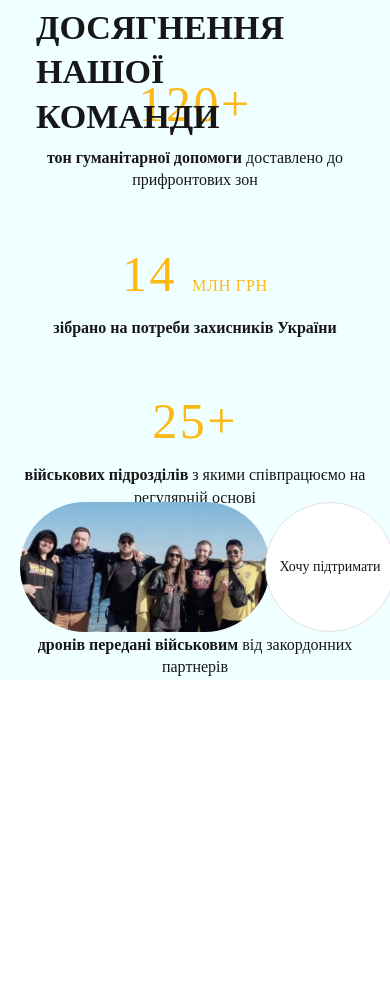
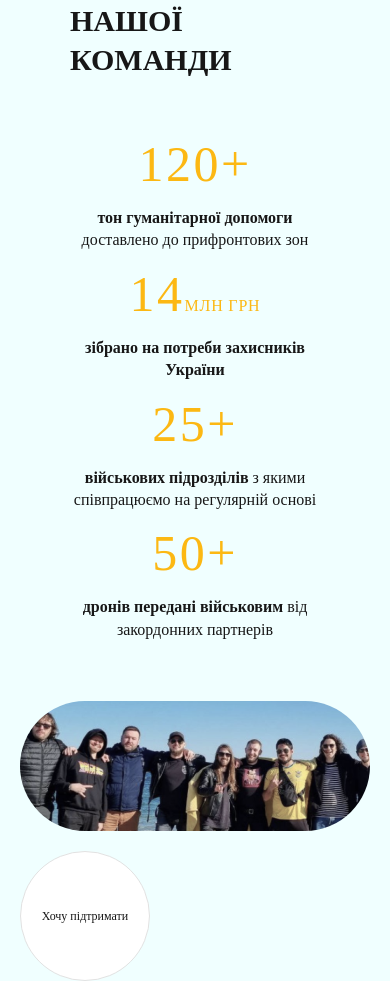
Before and after one commit to AntonVak/dlya-heroiv-site, a React (Create React App) app: page / in a window 390 px wide. Shown: the part 1267-2248 px from the top of the page. Before the commit the page ends 2053 px from the top, so only its background shows below. Built offline with nearby package versions, Linux system fonts and the light colour scheme; a web font is replaced by a local one.

Commit message:
add mobile OurProgress

```diff
--- a/src/components/OurProgress.jsx
+++ b/src/components/OurProgress.jsx
@@ -11,10 +11,10 @@ const OurProgress = () => {
       <Container>
         <div className={style.team}>
           <div className={style.title}>досягнення нашої команди</div>
-          <img src={TeamImg} alt="" />
+          {/* <img src={TeamImg} alt="" />
           <button className={style.button}>
             <p className={style.btn_text}>Хочу підтримати</p>
-          </button>
+          </button> */}
         </div>
 
         <div className={style.stats_wraper}>
@@ -30,7 +30,7 @@ const OurProgress = () => {
 
           <div>
             <div className={style.stats_title}>
-              14 <span>млн грн</span>
+              14<span>млн грн</span>
             </div>
             <div className={style.stats_subtitle}>
               <span className={style.stats_span}>
@@ -57,6 +57,12 @@ const OurProgress = () => {
             </div>
           </div>
         </div>
+        <div className={style.team_footer}>
+          <img src={TeamImg} alt="" />
+          <button className={style.button}>
+            <p className={style.btn_text}>Хочу підтримати</p>
+          </button>
+        </div>
       </Container>
     </section>
   );
--- a/src/components/ourProgress.module.css
+++ b/src/components/ourProgress.module.css
@@ -11,10 +11,15 @@
 
   margin: 100px 70px 0 70px;
   position: relative;
+}
+.team_footer {
+  display: flex;
+  justify-content: flex-end;
+  margin: 60px 70px 0 70px;
   img {
     object-fit: cover;
     transition: all 0.3s ease;
-    padding-right: 20px;
+    padding-right: 130px;
   }
 }
 
@@ -25,8 +30,8 @@
   font-weight: 700;
   line-height: 130%; /* 62.4px */
   text-transform: uppercase;
-  width: 600px;
-  padding-right: 40px;
+  max-width: 580px;
+  padding-right: 20px;
   color: #171717;
 }
 
@@ -50,14 +55,13 @@
 
 .stats_wraper {
   display: grid;
+
   gap: 20px;
-  gap: 20px;
-  grid-template-columns:1fr 1fr 1fr 1fr ;
+  grid-template-columns: 1fr 1fr 1fr 1fr;
   gap: 40px;
   margin: 60px 70px 0;
 }
 .stats_card {
-
 }
 .stats_title {
   color: #fcb813;
@@ -94,6 +98,14 @@
   line-height: 140%;
 }
 @media (max-width: 1024px) {
+  .stats_wraper {
+    gap: 25px;
+    margin: 0px 20px 0;
+    text-align: center;
+  }
+  .stats_title {
+    font-size: 50px;
+  }
 }
 @media (max-width: 768px) {
   .section {
@@ -102,16 +114,13 @@
     margin-top: 0px;
   }
 
-  .team {
-    display: block;
-    justify-content: space-between;
+  .team_footer {
+    display: flex;
+    justify-content: space-around;
     height: 130px;
-    margin: 80px 20px 0 20px;
+    margin: 60px 20px 0 20px;
     img {
-      position: absolute;
-      top: 560px;
-      left: 0;
-      padding-right: 0px;
+      padding-right: 5px;
       width: 250px;
       height: 130px;
       border-radius: 65px;
@@ -123,13 +132,10 @@
     max-width: 445px;
   }
   .button {
-    position: absolute;
-    top: 560px;
-    left: 70%;
   }
   .stats_wraper {
     grid-template-columns: 1fr 1fr;
-    gap: 50px;
+    gap: 30px;
     margin: 0px 20px 0;
     text-align: center;
   }
@@ -141,22 +147,44 @@
 
 @media (max-width: 425px) {
   .section {
-    height: 100vh;
-    margin-top: 50px;
+    height: 100%;
+    margin-top: 0px;
   }
   .title {
-    font-size: 2.13rem;
+    font-size: 30px;
     width: 100%;
-    padding: 4rem 1rem 0 1rem;
+    padding: 0;
   }
   .values {
     margin: 36px 0 0 20px;
   }
   .stats_wraper {
-    grid-template-columns: 1fr;
+    grid-template-columns: 260px;
+    gap: 10px;
+    justify-content: center;
+    margin-top: 40px;
   }
   .stats_title {
     font-size: 50px;
     letter-spacing: 2.5px;
   }
+  .team_footer {
+
+    flex-direction: column;
+    height: 100%;
+    gap: 20px;
+    justify-content: center;
+    img {
+      padding-right: 0px;
+      width: 100%;
+      height: 130px;
+    }
+  }
+  .button {
+
+  }
+  .btn_text {
+    font-size: 12px;
+
+  }
 }
```
